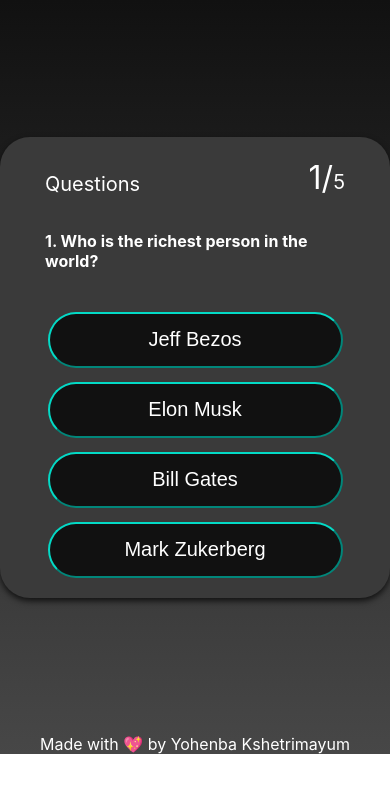
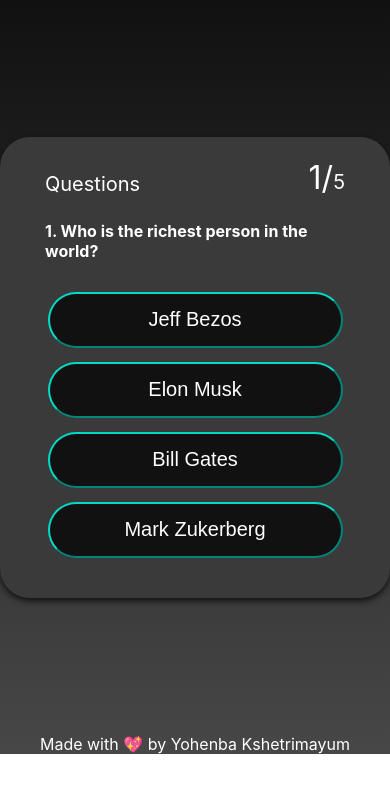
Before and after one commit to Yohenba18/Quiz-app, a React (Create React App) app: page / in a window 390 px wide. Shown: the top 792 px of the page. Built offline with nearby package versions, Linux system fonts and the light colour scheme.

Commit message:
quiz v4.5.2 responsive

```diff
--- a/src/App.css
+++ b/src/App.css
@@ -95,7 +95,7 @@
     height: 419px;
   }
   .quiz .quiz__ques > h3 {
-    padding: 34px 0;
+    padding: 24px 0;
     font-size:16px;
   }
   .quiz .quiz__ans .options{
@@ -120,7 +120,7 @@
 
 @media screen and (max-width: 320px) {
   .App .quiz{
-    max-width:300px;
+    max-width:180px;
     margin-top: auto;
     margin-bottom: auto;
     height: 419px;
@@ -132,4 +132,9 @@
   .quiz .quiz__ans .options{
     margin: 7px 0;
   }
+  button{
+    width:195px;
+    height:56px;
+    font-size: 16px;
+  }
 }
```
